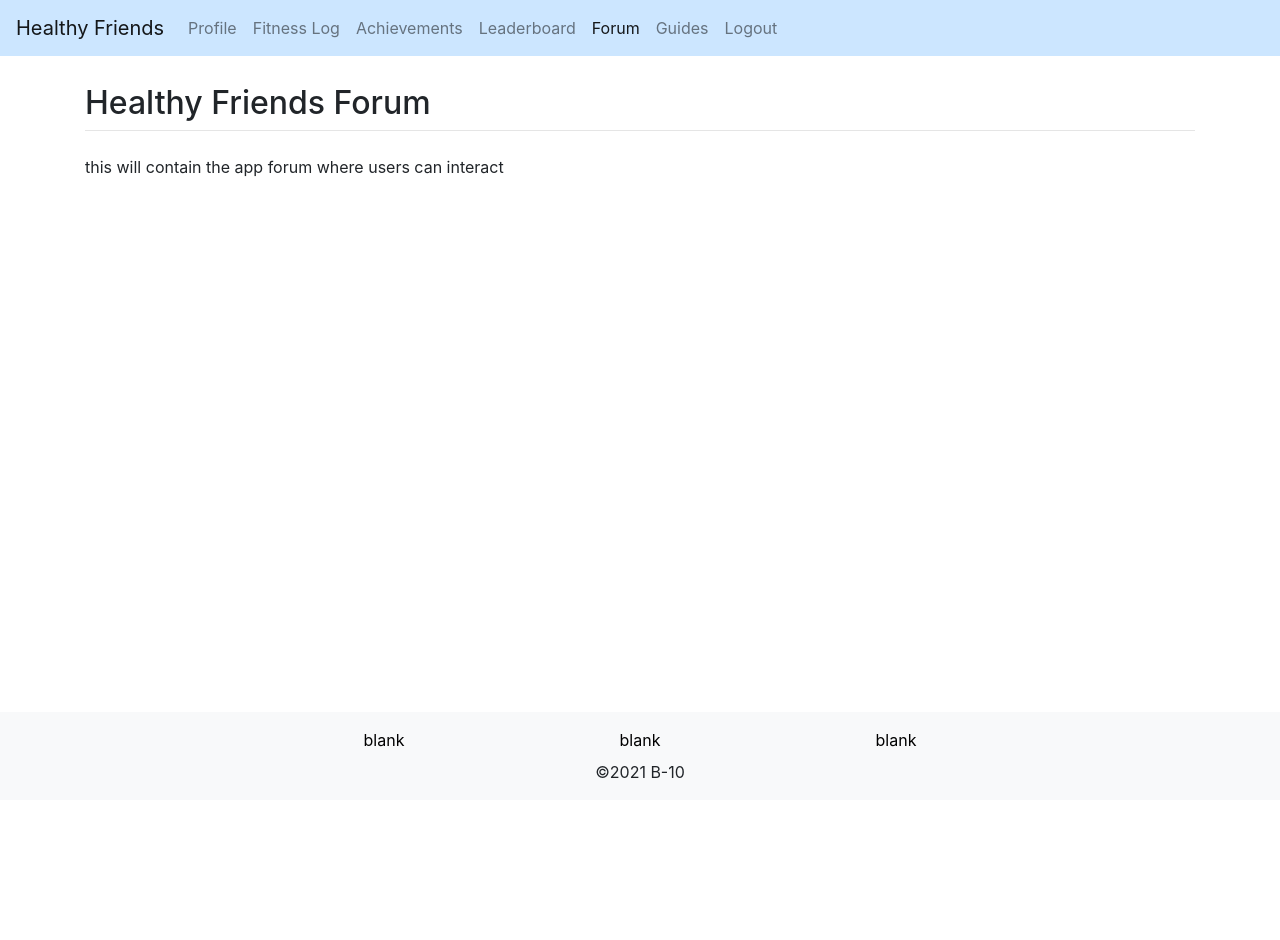
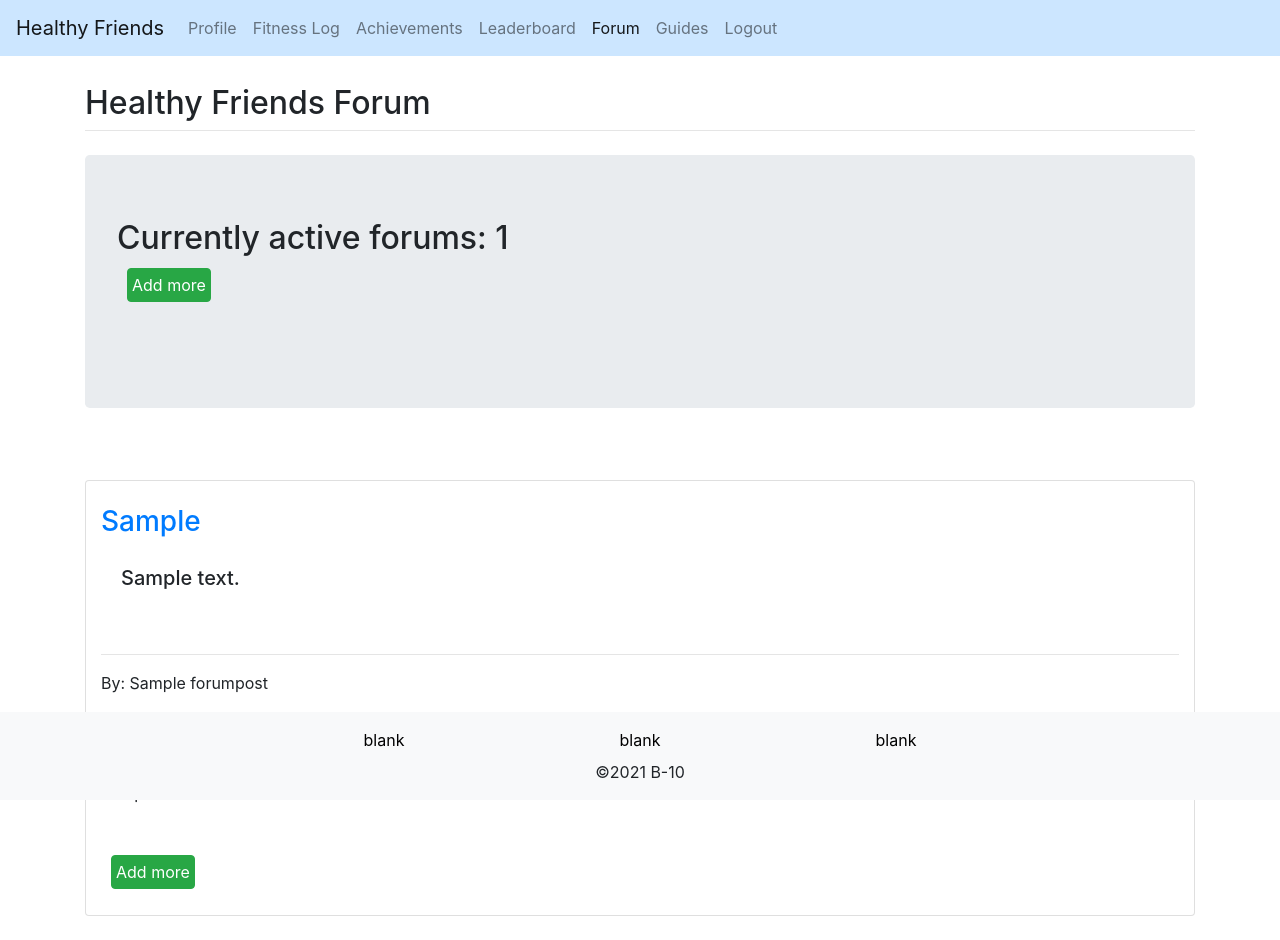
Before and after one commit to js2qn/HealthyFriends-ExerciseGamification, a Django app: page /forum/ in a window 1280 px wide. Before the commit the page ends 778 px from the top, so only its background shows below. Run offline with Django 3.2, Linux system fonts and the light colour scheme; a user stored in the database is signed in; tables that the repository leaves empty hold one stand-in row (values such as "Sample post"); some libraries are stand-ins or nearby versions.

Commit message:
Prelim Forum
Created Preliminary Forum, still needs to have some changes done

```diff
--- a/healthyfriends/admin.py
+++ b/healthyfriends/admin.py
@@ -1,5 +1,7 @@
 from django.contrib import admin
 
-from .models import Videos
+from .models import Videos, ForumPost, Discussion
 # Register your models here.
 admin.site.register(Videos)
+admin.site.register(ForumPost)
+admin.site.register(Discussion)
--- a/healthyfriends/models.py
+++ b/healthyfriends/models.py
@@ -28,7 +28,30 @@ class Videos(models.Model):
     # this holds a short description about the content of each video
     description = models.CharField(max_length=200)
 
+# the basic code structuring the forum comes from the following source: https://data-flair.training/blogs/discussion-forum-python-django/
+# This includes the ForumPost and Discussion models
+# TODO: Associate forum posts and discussions with our users instead of having 0 association
 class ForumPost(models.Model):
     """
-    The forumPost object will be associated with a particular user, have a
+    ForumPost consists of a name, topic, description, link, and date created
     """
+    name = models.CharField(max_length=200, default="anonymous")
+    topic = models.CharField(max_length=300)
+    description = models.CharField(max_length=1000, blank=True)
+    link = models.CharField(max_length=100, null=True)
+    date_created = models.DateTimeField(auto_now_add=True, null=True)
+
+    """
+    ForumPost string rep is of the post's topic
+    """
+    def __str__(self):
+        return str(self.topic)
+
+class Discussion(models.Model):
+    forum = models.ForeignKey(ForumPost, blank=True, on_delete=models.CASCADE)
+    discuss = models.CharField(max_length=1000)
+    """
+    Discussion string rep is of the post's topic
+    """
+    def __str__(self):
+        return str(self.discuss)
--- a/healthyfriends/templates/healthyfriends/forum.html
+++ b/healthyfriends/templates/healthyfriends/forum.html
@@ -9,5 +9,53 @@ Healthy Friends Forum
 {% endblock %}
 
 {% block content %}
-this will contain the app forum where users can interact
+<!-- THE BODY OF THIS HTML DOCUMENT IS SOURCED FROM THE FOLLOWING TUTORIAL: https://data-flair.training/blogs/discussion-forum-python-django/ -->
+<body>
+    <h2 class="jumbotron">
+        Currently active forums: {{count}}
+        <form method="POST" action="{% url 'addInForum' %}">
+            {% csrf_token %}
+        <button class="btn btn-success" style="width:fit-content; padding: 4px; margin:10px;">Add more</button>
+        </form>
+    </h2>
+        <div class="card-columns" style="padding: 10px; margin: 20px;"></div>
+
+
+        {%for forum in forums %}
+
+            <div class="card box container">
+                <br>
+                <h5 class="card-title">
+                    <a href='{{forum.link}}'><h3>{{forum.topic}}</h3></a>
+                    <div class="card-body container">
+                            <p>{{forum.description}}</p>
+                        </h5>
+                        <hr>
+                        <p> By: {{forum.name}}</p>
+                        <hr>
+                        <h4>Views from other users</h4>
+                        {%for discuss in discussions%}
+                        {%for objs in discuss%}
+                        {% if objs.forum == forum %}
+                           <p>{{objs.discuss}}</p>
+                           <br>
+                        {% endif %}
+                        {%endfor%}
+                        {%endfor%}
+                        <form method="POST" action="{% url 'addInDiscussion' %}">
+                            {% csrf_token %}
+                        <button class="btn btn-success" style="width:fit-content; padding: 4px; margin:10px;">Add more</button>
+                        </form>
+                    </div>
+            </div>
+        </div>
+        <br>
+
+        {%endfor%}
+
+<script src="https://code.jquery.com/jquery-3.5.1.slim.min.js" integrity="sha384-DfXdz2htPH0lsSSs5nCTpuj/zy4C+OGpamoFVy38MVBnE+IbbVYUew+OrCXaRkfj" crossorigin="anonymous"></script>
+<script src="https://cdn.jsdelivr.net/npm/popper.js@1.16.0/dist/umd/popper.min.js" integrity="sha384-Q6E9RHvbIyZFJoft+2mJbHaEWldlvI9IOYy5n3zV9zzTtmI3UksdQRVvoxMfooAo" crossorigin="anonymous"></script>
+<script src="https://stackpath.bootstrapcdn.com/bootstrap/4.5.0/js/bootstrap.min.js" integrity="sha384-OgVRvuATP1z7JjHLkuOU7Xw704+h835Lr+6QL9UvYjZE3Ipu6Tp75j7Bh/kR0JKI" crossorigin="anonymous"></script>
+</body>
+</html>
 {% endblock %}
--- a/healthyfriends/views.py
+++ b/healthyfriends/views.py
@@ -6,9 +6,10 @@ from django.views.generic import TemplateView
 from django.views.generic import ListView
 from django.contrib.auth.decorators import login_required
 from django.contrib.auth.forms import AuthenticationForm
+from django.urls import reverse
 from django import forms
-from .models import Videos
-
+from .models import *
+from .forms import *
 # Create your views here.
 
 
@@ -45,10 +46,52 @@ class profileView(TemplateView):
 
 class leaderboardView(TemplateView):
     template_name = 'healthyfriends/leaderboard.html'
-
+"""
 class forumView(TemplateView):
     template_name = 'healthyfriends/forum.html'
+    forums=ForumPost.objects.all()
+    count = forums.count()
+    discussions=[]
+    for discussion in forums:
+        discussions.append(discussion.discussion.set_all())
+"""
+# following tutorial for the forum views (forum, addInForum, addInDiscussion), defined down here
+# tutorial located at https://data-flair.training/blogs/discussion-forum-python-django/
+def forum(request):
+    forums = ForumPost.objects.all()
+    count = forums.count()
+    discussions = []
+    for discussion in forums:
+        discussions.append(discussion.discussion_set.all())
 
+    context={
+        'forums':forums,
+        'count':count,
+        'discussions':discussions
+    }
+    print(discussions)
+    return render(request, 'healthyFriends/forum.html', context)
+
+def addInForum(request):
+    form = CreateInForum()
+    if request.method=='POST':
+        form = CreateInForum(request.POST)
+        if form.is_valid():
+            form.save()
+            return redirect('forum')
+    context = {'form':form}
+    return render(request, 'healthyFriends/addInForum.html', context)
+
+def addInDiscussion(request):
+    form = CreateInDiscussion()
+    if request.method=='POST':
+        form = CreateInDiscussion(request.POST)
+        if form.is_valid():
+            form.save()
+            return redirect('forum')
+    context={'form':form}
+    return render(request, 'healthyFriends/addInDiscussion.html', context)
+# end not our IP
 class guidesView(ListView):
     template_name = 'healthyfriends/guides.html'
     context_object_name = 'videos_list'
--- a/mysite/urls.py
+++ b/mysite/urls.py
@@ -32,6 +32,10 @@ urlpatterns = [
     path('fitnesslog2/', login_required(views.logView2.as_view()), name='fitnesslog2'),
     path('achievements/', login_required(views.achievementsView.as_view()), name='achievements'),
     path('leaderboard/', login_required(views.leaderboardView.as_view()), name='leaderboard'),
-    path('forum/', login_required(views.forumView.as_view()), name='forum'),
+    # path('forum/', login_required(views.forumView.as_view()), name='forum'),
+    # forum, addInForum, and addInDiscussion URLS taken from the following tutorial: https://data-flair.training/blogs/discussion-forum-python-django/
+    path('forum/', login_required(views.forum), name='forum'),
     path('guides/', login_required(views.guidesView.as_view()), name='guides'),
+    path('addInForum/', views.addInForum, name="addInForum"),
+    path('addInDiscussion/', views.addInDiscussion, name='addInDiscussion'),
 ]
```
Also changed, not shown: healthyfriends/forms.py (added, +13 -0 lines), healthyfriends/templates/healthyfriends/addInDiscussion.html (added, +29 -0 lines), healthyfriends/templates/healthyfriends/addInForum.html (added, +30 -0 lines), healthyfriends/migrations/0002_forumpost.py (added), healthyfriends/migrations/0003_discussion.py (added), 1 other file.
